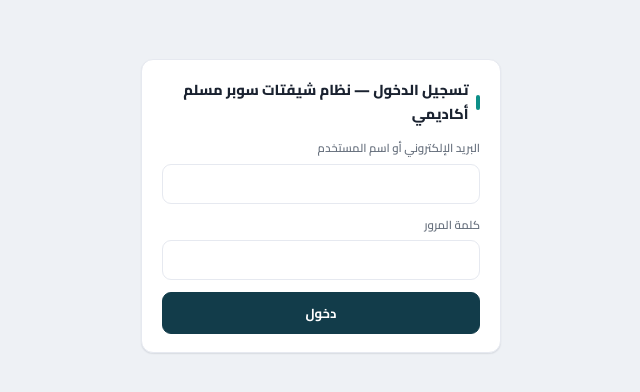
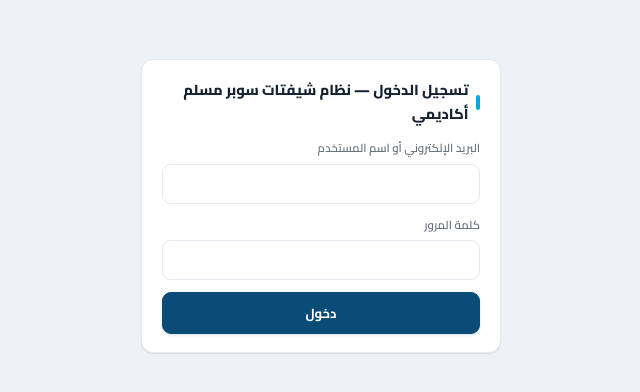
Before and after one commit to magdysaidhk-lgtm/sma-shift-system, a React (Vite) app: page / in a window 1280 px wide. Shown: the part 186-578 px from the top of the page, without its empty margins (418-1058 px from the left). Built offline with nearby package versions, Linux system fonts and the light colour scheme; no server answers.

Commit message:
Add official logo (header + favicon) and refresh color theme to match brand (blue/gold), add searchable name-filter dropdown

```diff
--- a/index.html
+++ b/index.html
@@ -2,7 +2,7 @@
 <html lang="ar" dir="rtl">
   <head>
     <meta charset="UTF-8" />
-    <link rel="icon" type="image/svg+xml" href="/favicon.svg" />
+    <link rel="icon" type="image/png" href="/favicon-logo.png" />
     <meta name="viewport" content="width=device-width, initial-scale=1.0" />
     <link rel="preconnect" href="https://fonts.googleapis.com">
     <link rel="preconnect" href="https://fonts.gstatic.com" crossorigin>
--- a/src/components/Layout.tsx
+++ b/src/components/Layout.tsx
@@ -39,7 +39,7 @@
     <>
       <header className="app">
         <div className="brand">
-          <div className="logo">SM</div>
+          <img src="/logo.png" alt="Super Muslim Academy" className="brand-logo" />
           <div>
             <h1>نظام إدارة شيفتات سوبر مسلم أكاديمي</h1>
             <div className="sub">الرئيسية • الجدول • التغطية اليومية • الفريق • التوليد</div>
--- /dev/null
+++ b/src/components/NameSearchInput.tsx
@@ -0,0 +1,36 @@
+import type { CSSProperties } from 'react'
+import type { Employee } from '../types/domain'
+
+interface Props {
+  id: string
+  employees: Employee[]
+  value: string
+  onChange: (value: string) => void
+  placeholder?: string
+  style?: CSSProperties
+}
+
+/**
+ * A text input backed by a <datalist> of employee names — typing shows a
+ * native dropdown of matches (like a searchable combobox), but it still
+ * behaves as free-text substring search underneath, so partial names work.
+ */
+export default function NameSearchInput({ id, employees, value, onChange, placeholder, style }: Props) {
+  return (
+    <>
+      <input
+        type="text"
+        list={id}
+        placeholder={placeholder ?? 'اسم الموظف...'}
+        value={value}
+        onChange={(e) => onChange(e.target.value)}
+        style={style}
+      />
+      <datalist id={id}>
+        {employees.map((e) => (
+          <option key={e.id} value={e.name} />
+        ))}
+      </datalist>
+    </>
+  )
+}
--- a/src/index.css
+++ b/src/index.css
@@ -1,27 +1,30 @@
 @import "tailwindcss";
 
 /* ---------------------------------------------------------------------
-   Design tokens + component styles ported verbatim from the original
-   نظام_متابعة_الشيفتات.html (lines 10-227) so the visual design stays
-   identical. Do not "clean up" colors/spacing here without checking
-   against the original file first.
+   Design tokens. Originally ported verbatim from نظام_متابعة_الشيفتات.html
+   (teal/dark-navy palette); --primary/--primary-2/--primary-light/--gold
+   were later re-tuned to match the official Super Muslim Academy logo
+   (colors sampled directly from public/logo.png). Every component below
+   reads these variables, so this block alone re-themes the whole app.
 --------------------------------------------------------------------- */
 :root{
-  --bg:#eef1f5;
+  --bg:#eef2f6;
   --panel:#ffffff;
-  --panel-alt:#f6f8fb;
-  --ink:#1a2230;
+  --panel-alt:#f5f8fb;
+  --ink:#152232;
   --muted:#68717e;
   --line:#e6e9f0;
-  --primary:#123c4a;
-  --primary-2:#0d8f88;
-  --primary-light:#e5f3f2;
+  --primary:#0a4b78;
+  --primary-2:#0ea5d9;
+  --primary-light:#e7f3fb;
+  --gold:#c89b37;
+  --gold-light:#faf3df;
   --danger:#d6455a;
   --warn:#dc9c30;
   --radius:12px;
-  --shadow-sm:0 1px 2px rgba(20,30,45,.06), 0 1px 1px rgba(20,30,45,.04);
-  --shadow-md:0 10px 28px rgba(20,30,45,.10);
-  --shadow-lg:0 26px 64px rgba(10,15,25,.30);
+  --shadow-sm:0 1px 2px rgba(10,40,70,.06), 0 1px 1px rgba(10,40,70,.04);
+  --shadow-md:0 10px 28px rgba(10,40,70,.12);
+  --shadow-lg:0 26px 64px rgba(6,25,45,.32);
 }
 *{box-sizing:border-box;}
 body{
@@ -39,10 +42,7 @@
   border-bottom:3px solid var(--primary-2);
 }
 .brand{display:flex; align-items:center; gap:12px;}
-.brand .logo{
-  width:38px; height:38px; border-radius:10px; background:var(--primary-2);
-  display:flex; align-items:center; justify-content:center; font-weight:800; font-size:14px;
-}
+.brand-logo{height:42px; width:auto; background:#fff; border-radius:8px; padding:3px;}
 header.app h1{margin:0; font-size:16.5px; font-weight:800; letter-spacing:.2px;}
 header.app .sub{font-size:11px; opacity:.75; margin-top:2px;}
 header.app select{background:rgba(255,255,255,.12); color:#fff; border:1px solid rgba(255,255,255,.28); font-weight:700;}
@@ -60,10 +60,10 @@
 nav.tabs a, nav.tabs button{
   border:none; background:transparent; padding:14px 16px; cursor:pointer;
   font-size:13px; font-weight:700; color:var(--muted); border-bottom:3px solid transparent;
-  transition:.15s; font-family:inherit; text-decoration:none; display:inline-block;
+  transition:.18s ease; font-family:inherit; text-decoration:none; display:inline-block;
 }
-nav.tabs a:hover, nav.tabs button:hover{color:var(--primary);}
-nav.tabs a.active, nav.tabs button.active{color:var(--primary); border-bottom-color:var(--primary-2);}
+nav.tabs a:hover, nav.tabs button:hover{color:var(--primary); background:var(--panel-alt);}
+nav.tabs a.active, nav.tabs button.active{color:var(--primary); border-bottom-color:var(--gold);}
 
 main{padding:20px 22px 70px; max-width:1380px; margin:0 auto;}
 .panel{background:var(--panel); border:1px solid var(--line); border-radius:var(--radius); padding:18px 20px; margin-bottom:16px; box-shadow:var(--shadow-sm);}
@@ -80,9 +80,10 @@
 
 button.btn{
   padding:9px 16px; border-radius:9px; border:1px solid var(--primary); background:var(--primary); color:#fff;
-  font-weight:700; cursor:pointer; font-size:13px; font-family:inherit; transition:.15s;
+  font-weight:700; cursor:pointer; font-size:13px; font-family:inherit; transition:.18s ease;
+  box-shadow:0 1px 3px rgba(10,75,120,.18);
 }
-button.btn:hover{filter:brightness(1.15); transform:translateY(-1px); box-shadow:var(--shadow-sm);}
+button.btn:hover{filter:brightness(1.12); transform:translateY(-1px); box-shadow:var(--shadow-sm);}
 button.btn.secondary{background:#fff; color:var(--primary);}
 button.btn.ghost{background:transparent; color:var(--muted); border-color:var(--line);}
 button.btn.ghost:hover{background:var(--panel-alt); color:var(--primary); border-color:var(--primary-2);}
@@ -113,7 +114,7 @@
 table.grid{border-collapse:collapse; width:100%; font-size:12px;}
 table.grid th, table.grid td{border:1px solid var(--line); padding:7px 6px; text-align:center; white-space:nowrap; min-width:38px;}
 table.grid thead th{background:var(--primary); color:#fff; position:sticky; top:0; z-index:2; font-weight:700;}
-table.grid thead th.peak{background:#1a5060;}
+table.grid thead th.peak{background:#073a5c;}
 table.grid tbody tr:nth-child(even) td{background:#fafbfd;}
 table.grid td.name-col, table.grid th.name-col{
   text-align:right; position:sticky; right:0; background:#fff; z-index:1; min-width:150px; font-weight:700;
@@ -134,8 +135,8 @@
 table.grid.week-mode td.shift-cell .time-sub{display:block; font-weight:400; font-size:10.5px; margin-top:3px; opacity:.9;}
 
 .cards{display:grid; grid-template-columns:repeat(auto-fill, minmax(270px,1fr)); gap:14px;}
-.card{border:1px solid var(--line); border-radius:var(--radius); padding:16px; background:#fff; position:relative; box-shadow:var(--shadow-sm); transition:.15s;}
-.card:hover{box-shadow:var(--shadow-md); transform:translateY(-2px);}
+.card{border:1px solid var(--line); border-radius:16px; padding:16px; background:#fff; position:relative; box-shadow:var(--shadow-sm); transition:.2s ease;}
+.card:hover{box-shadow:var(--shadow-md); transform:translateY(-3px); border-color:var(--primary-light);}
 .card.selected{outline:2px solid var(--primary-2);}
 .card h3{margin:0 0 2px; font-size:15px;}
 .card .role{color:var(--muted); font-size:12px; margin-bottom:6px;}
@@ -163,7 +164,7 @@
 }
 .code-pick input{margin:0;}
 .note{background:var(--primary-light); border:1px solid var(--primary-2); color:var(--primary); padding:12px 14px; border-radius:10px; font-size:12px;}
-.toolbar-block{border:1px solid var(--line); border-radius:11px; padding:14px; margin-top:14px; background:var(--panel-alt);}
+.toolbar-block{border:1px solid var(--line); border-radius:14px; padding:14px 16px; margin-top:14px; background:var(--panel-alt); box-shadow:inset 0 1px 0 rgba(255,255,255,.6);}
 .toolbar-block .label{font-size:12px; font-weight:800; color:var(--ink); margin-bottom:10px; display:block;}
 .hint{font-size:11px; color:var(--muted); margin-top:4px;}
 
@@ -196,7 +197,7 @@
 .month-row .name.current{color:var(--primary-2);}
 
 .now-card{
-  background:linear-gradient(120deg, var(--primary), #0d5f6b); color:#fff; border-radius:var(--radius);
+  background:linear-gradient(120deg, var(--primary), var(--primary-2)); color:#fff; border-radius:var(--radius);
   padding:18px 20px; margin-bottom:16px; box-shadow:var(--shadow-md);
 }
 .now-card .title{font-size:13px; opacity:.85; margin-bottom:8px;}
--- a/src/pages/Coverage.tsx
+++ b/src/pages/Coverage.tsx
@@ -1,5 +1,6 @@
 import { useEffect, useState } from 'react'
 import { useAppData } from '../context/AppDataContext'
+import NameSearchInput from '../components/NameSearchInput'
 import { daysInMonth, hourInRange, hourLabel, realTodayKey } from '../utils/dates'
 
 export default function Coverage() {
@@ -62,7 +63,7 @@
           )}
           <div className="field">
             <label>بحث بالاسم</label>
-            <input type="text" placeholder="اسم الموظف..." value={nameSearch} onChange={(e) => setNameSearch(e.target.value)} style={{ minWidth: 160 }} />
+            <NameSearchInput id="coverage-employee-names" employees={employees} value={nameSearch} onChange={setNameSearch} style={{ minWidth: 160 }} />
           </div>
           <div className="field">
             <label>من الساعة</label>
--- a/src/pages/FilterByShift.tsx
+++ b/src/pages/FilterByShift.tsx
@@ -1,6 +1,7 @@
 import { useMemo, useState } from 'react'
 import { useAppData } from '../context/AppDataContext'
 import ExportPortal from '../components/ExportPortal'
+import NameSearchInput from '../components/NameSearchInput'
 import { AR_DAYS, daysInMonth, monthLabel, weekdayOf } from '../utils/dates'
 
 type Preset = 'month' | 'week' | 'custom'
@@ -71,7 +72,7 @@
           </div>
           <div className="field">
             <label>تضييق بالاسم</label>
-            <input type="text" placeholder="اسم الموظف..." value={nameSearch} onChange={(e) => setNameSearch(e.target.value)} style={{ minWidth: 150 }} />
+            <NameSearchInput id="filter-employee-names" employees={employees} value={nameSearch} onChange={setNameSearch} style={{ minWidth: 150 }} />
           </div>
           {matches.length > 0 && (
             <button className="btn ghost no-print" onClick={() => window.print()}>🖨️ طباعة / PDF</button>
--- a/src/pages/Grid.tsx
+++ b/src/pages/Grid.tsx
@@ -5,6 +5,7 @@
 import { setAssignment } from '../services/shiftAssignments'
 import CellEditModal from '../components/CellEditModal'
 import ExportPortal from '../components/ExportPortal'
+import NameSearchInput from '../components/NameSearchInput'
 import { AR_DAYS, AR_DAYS_SHORT, daysInMonth, monthLabel, weekdayOf } from '../utils/dates'
 
 type GridPreset = 'today' | 'week' | 'month' | 'custom'
@@ -124,7 +125,7 @@
             </div>
             <div className="field">
               <label>بحث بالاسم</label>
-              <input type="text" placeholder="اسم الموظف..." value={nameSearch} onChange={(e) => setNameSearch(e.target.value)} style={{ minWidth: 150 }} />
+              <NameSearchInput id="grid-employee-names" employees={employees} value={nameSearch} onChange={setNameSearch} style={{ minWidth: 150 }} />
             </div>
             <div className="field">
               <label>تصفية سريعة بشيفت</label>
```
Also changed, not shown: public/favicon-logo.png (added), public/logo.png (added).
